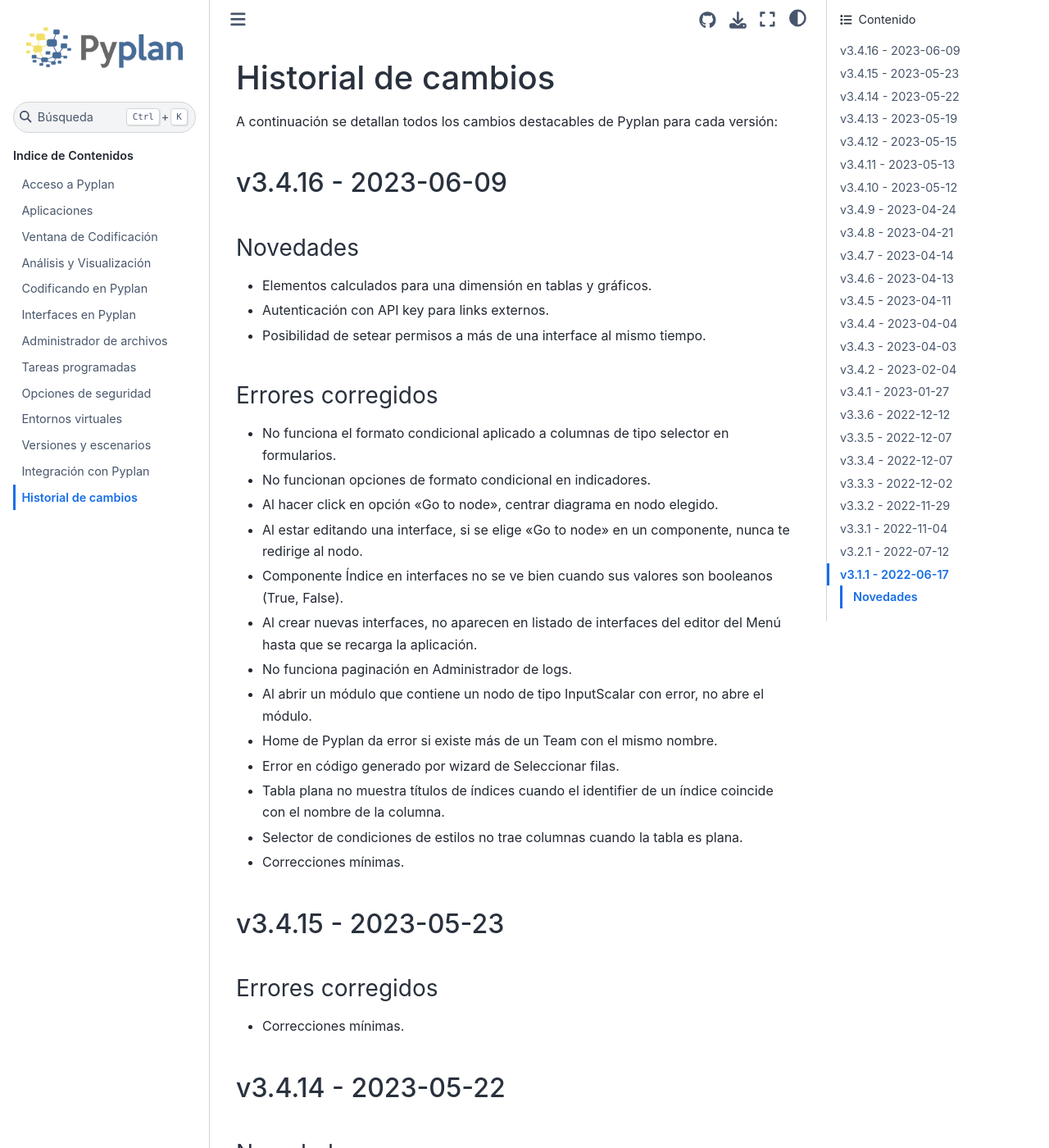
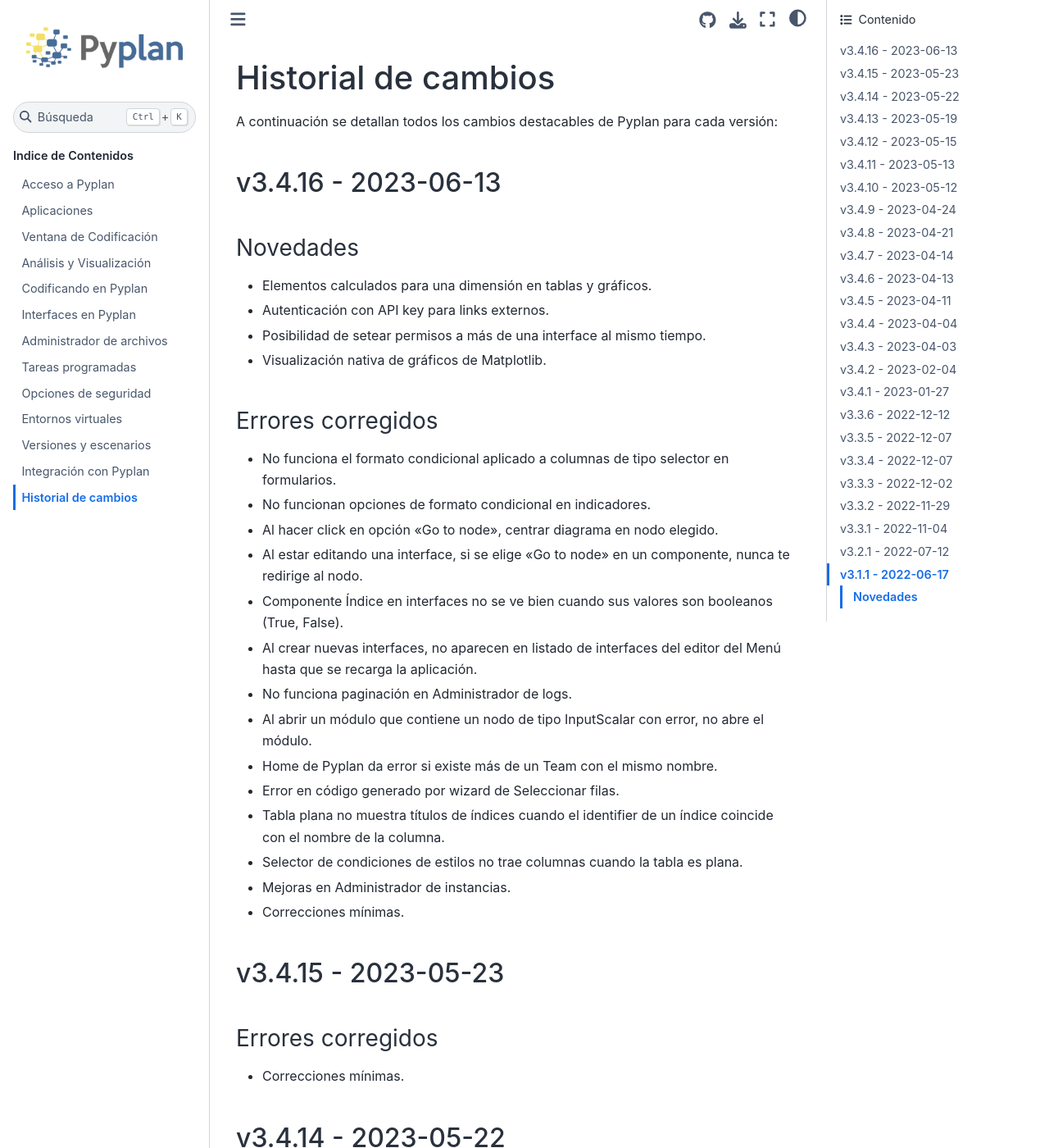
Before and after one commit to pyplan/pyplan, a Sphinx documentation site: the page built from docs/99_change_log/index.rst, in a window 1280 px wide and 1400 px high. Shown: the whole window at 82% size. Built offline with Sphinx 7.4.7 and the Sphinx Book theme 1.1.4, drawn with Linux system fonts in a browser that asks for light colours.

Commit message:
update changelog v3.4.16

```diff
--- a/docs/99_change_log/index.rst
+++ b/docs/99_change_log/index.rst
@@ -3,7 +3,7 @@
 
 A continuación se detallan todos los cambios destacables de Pyplan para cada versión:
 
-v3.4.16 - 2023-06-09
+v3.4.16 - 2023-06-13
 --------------------
 
 ---------
@@ -13,6 +13,7 @@
 - Elementos calculados para una dimensión en tablas y gráficos.
 - Autenticación con API key para links externos.
 - Posibilidad de setear permisos a más de una interface al mismo tiempo.
+- Visualización nativa de gráficos de Matplotlib.
 
 ------------------
 Errores corregidos
@@ -30,6 +31,7 @@
 - Error en código generado por wizard de Seleccionar filas.
 - Tabla plana no muestra títulos de índices cuando el identifier de un índice coincide con el nombre de la columna.
 - Selector de condiciones de estilos no trae columnas cuando la tabla es plana.
+- Mejoras en Administrador de instancias.
 - Correcciones mínimas.
 
 
```
Also changed, not shown: 1 other file.
